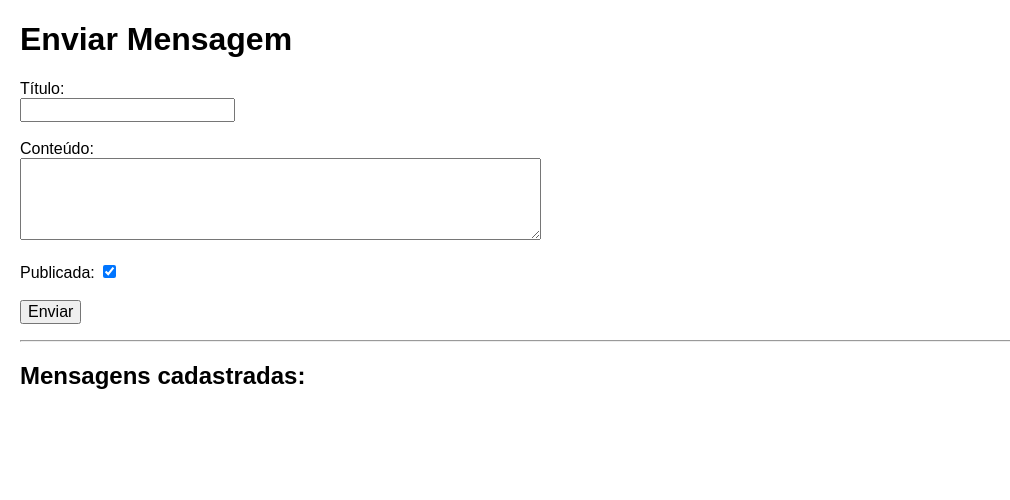
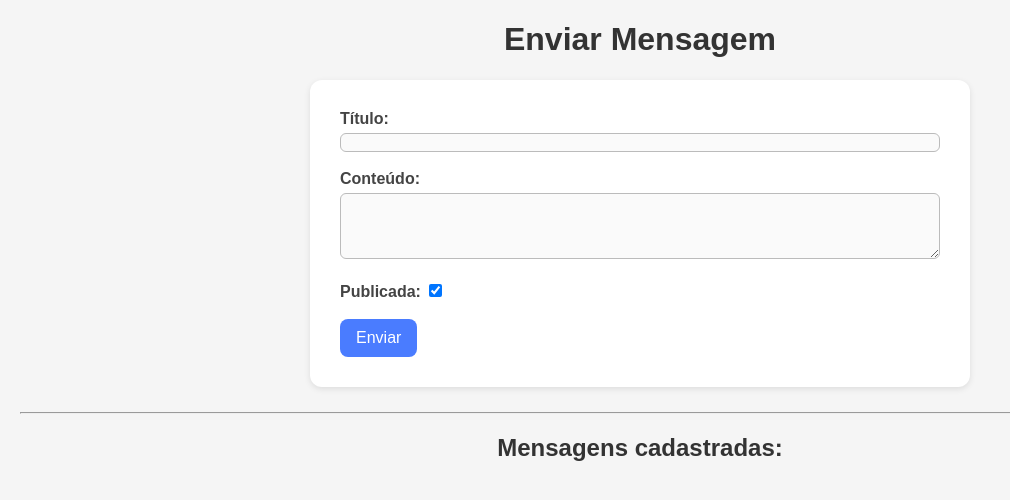
Before and after one commit to nini1504/ProjetoIntegradoDeSoftware, a FastAPI app: template templates/index.html in a window 1280 px wide. Shown: the top 500 px of the page, without its empty margins (0-1010 px from the left). Run offline with FastAPI, Linux system fonts and the light colour scheme; the template is opened without the code that fills it, so the values that code supplies are empty; parts of the project's set-up code (start-up, migrations or seed data) failed here and were passed over.

Commit message:
Estilização concluida

```diff
--- a/static/script.js
+++ b/static/script.js
@@ -5,7 +5,7 @@ const lista = document.getElementById("listaMensagens");
 // Função para adicionar uma mensagem na lista HTML
 function adicionarMensagemNaLista(msg) {
     const li = document.createElement("li");
-    li.innerHTML = `<strong>${msg.title}</strong>: ${msg.content} ${msg.published ?
+    li.innerHTML = `<strong>${msg.title}</strong> ${msg.content} ${msg.published ?
         '[Publicada]' : '[Não publicada]'}`;
     lista.appendChild(li);
 }
@@ -13,10 +13,12 @@ function adicionarMensagemNaLista(msg) {
 // Evento de envio do formulário
 form.addEventListener("submit", async (e) => {
     e.preventDefault(); // evita recarregar a página
+
     // Captura os dados do formulário
     const formData = new FormData(form);
     const data = Object.fromEntries(formData.entries());
     data.published = formData.has("publicada"); // checkbox
+
     // Envia para a API via POST
     const response = await fetch("/mensagens", {
         method: "POST",
--- a/static/style.css
+++ b/static/style.css
@@ -1,15 +1,94 @@
 body {
     font-family: Arial, sans-serif;
     margin: 20px;
+    background-color: #f5f5f5;
 }
 
-input,
-textarea,
-button {
-    font-size: 16px;
+/* Títulos */
+h1, h2 {
+    text-align: center;
+    color: #333;
+    font-weight: 600;
 }
 
+/* Formulário */
+form {
+    background: #ffffff;
+    padding: 30px; /* aumenta o espaço interno */
+    border-radius: 12px;
+    max-width: 600px;
+    margin: 0 auto 25px auto;
+    box-shadow: 0 2px 6px rgba(0,0,0,0.1);
+}
+
+/* Garante que input e textarea respeitem o padding do form */
+input[type="text"],
+textarea {
+    width: 100%;
+    box-sizing: border-box; /* impede que ultrapassem o tamanho interno */
+    margin-top: 5px;
+    border-radius: 6px;
+    border: 1px solid #bbb;
+    background: #fafafa;
+}
+
+label {
+    font-weight: bold;
+    color: #444;
+}
+
+
+
+button {
+    padding: 10px 16px;
+    background-color: #4a7cff;
+    color: white;
+    font-size: 16px;
+    border: none;
+    border-radius: 8px;
+    cursor: pointer;
+    transition: 0.2s;
+}
+
+button:hover {
+    background-color: #335fd1;
+}
+
+/* Mensagem de sucesso */
+#mensagemSucesso {
+    text-align: center;
+    font-weight: bold;
+}
+
+/* Lista das mensagens */
 ul {
     list-style-type: none;
     padding-left: 0;
+    max-width: 700px;
+    margin: 0 auto;
 }
+
+/* Cada mensagem vira um card */
+ul li {
+    background-color: #e0e0e0;       /* cinza */
+    padding: 15px 20px;
+    margin-bottom: 12px;
+    border-radius: 12px;             /* borda arredondada */
+    box-shadow: 0 2px 4px rgba(0,0,0,0.1);
+    font-size: 17px;
+    display: flex;
+    flex-direction: column;
+}
+
+ul li strong {
+    font-size: 18px;
+    margin-bottom: 6px;
+    color: #333;
+}
+
+.data-msg {
+    font-size: 13px;
+    color: #555;
+    margin-bottom: 6px;
+    display: block; /* força ficar acima do título */
+}
--- a/templates/index.html
+++ b/templates/index.html
@@ -23,7 +23,7 @@
     <ul id="listaMensagens">
         {% for msg in messages %}
         <li>
-            <strong>{{ msg.title }}</strong>: {{ msg.content }}
+            <strong>{{ msg.title }}</strong> {{ msg.content }}
             {% if msg.published %}[Publicada]{% else %}[Não publicada]{% endif %}
         </li>
         {% endfor %}
```
